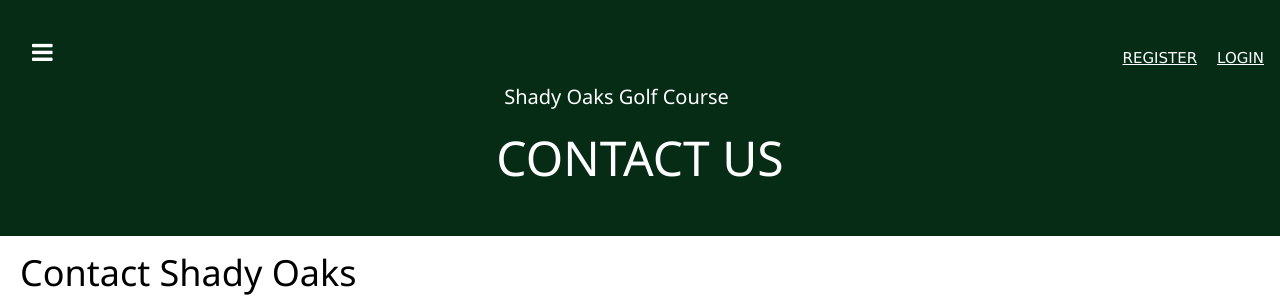
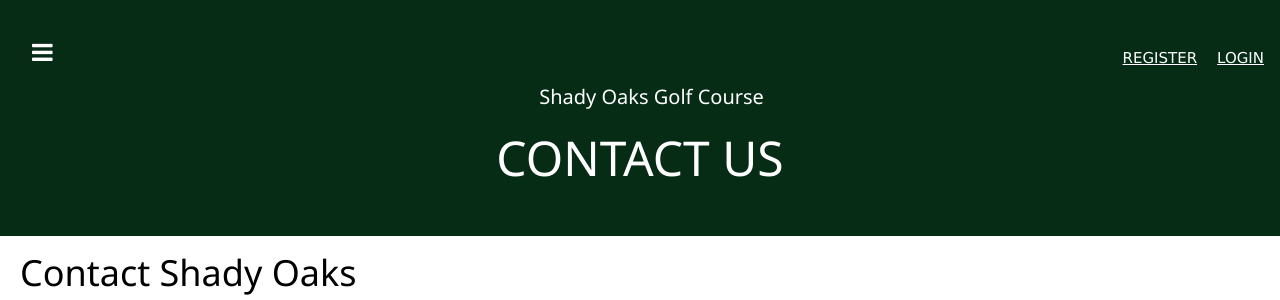
Before and after one commit to ISQA-Classes/Shady-Oaks-Django-Application, a Django app: page /contact in a window 1280 px wide. Shown: the top 300 px of the page. Run offline with Django 3.2, Linux system fonts and the light colour scheme; some libraries are stand-ins or nearby versions.

Commit message:
Minor CSS Changes

```diff
--- a/main/templates/main/contact.html
+++ b/main/templates/main/contact.html
@@ -32,7 +32,7 @@
       <a style="float: right;color: white;margin-right: 20px;margin-top: 15px" href="{% url 'register' %}">REGISTER</a>
       </span>
   <div class="w3-center">
-  <h4 style="color:white;">Shady Oaks Golf Course</h4>
+  <h4 style="color:white; padding-left: 70px;">Shady Oaks Golf Course</h4>
   <h1 class="w3-xxxlarge w3-animate-bottom" style="color:white;">CONTACT US</h1>
   </div>
       <style>
--- a/main/templates/main/home.html
+++ b/main/templates/main/home.html
@@ -41,7 +41,7 @@
           <a style="float: right;color: white;margin-right: 20px;margin-top: 15px" href="{% url 'register' %}">REGISTER</a>
       </span>
   <div class="w3-center">
-  <h4 style="color:white;">HELLO AND WELCOME!</h4>
+  <h4 style="color:white; padding-left: 60px;">HELLO AND WELCOME!</h4>
   <h1 class="w3-xxxlarge w3-animate-bottom" style="color:white;">SHADY OAKS GOLF COURSE</h1>
 
   </div>
--- a/main/templates/main/membership.html
+++ b/main/templates/main/membership.html
@@ -32,7 +32,7 @@
       <a style="float: right;color: white;margin-right: 20px;margin-top: 15px" href="{% url 'register' %}">REGISTER</a>
       </span>
   <div class="w3-center">
-  <h4 style="color:white;">Shady Oaks Golf Course</h4>
+  <h4 style="color:white; padding-left: 65px;">Shady Oaks Golf Course</h4>
   <h1 class="w3-xxxlarge w3-animate-bottom" style="color:white;">MEMBERSHIPS</h1>
   </div>
       <style>
```
